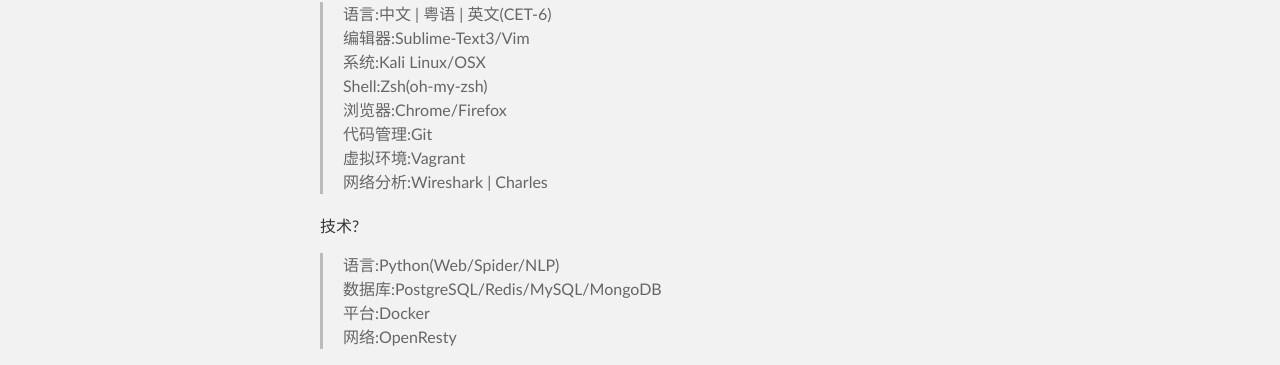
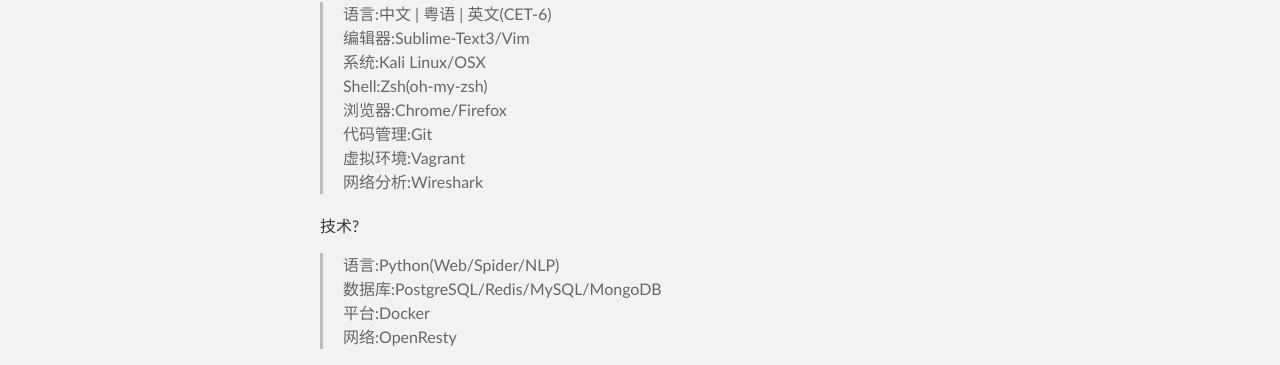
Before and after one commit to silbertmonaphia/silbertmonaphia.github.io, a Jekyll site: the page built from about.md, in a window 1280 px wide. Shown: the part 477-842 px from the top of the page. Built offline with Jekyll 4.4.1, drawn with Linux system fonts in a browser that asks for light colours; the repository's description, which GitHub fills in, is left out.

Commit message:
Update about.md

```diff
--- a/about.md
+++ b/about.md
@@ -24,7 +25,7 @@
 > 浏览器:Chrome/Firefox
 > 代码管理:Git
 > 虚拟环境:Vagrant
-> 网络分析:Wireshark | Charles
+> 网络分析:Wireshark
 
 技术?
 > 语言:Python(Web/Spider/NLP)
```
Also changed, not shown: other parts of about.md (+1 -0 lines).
